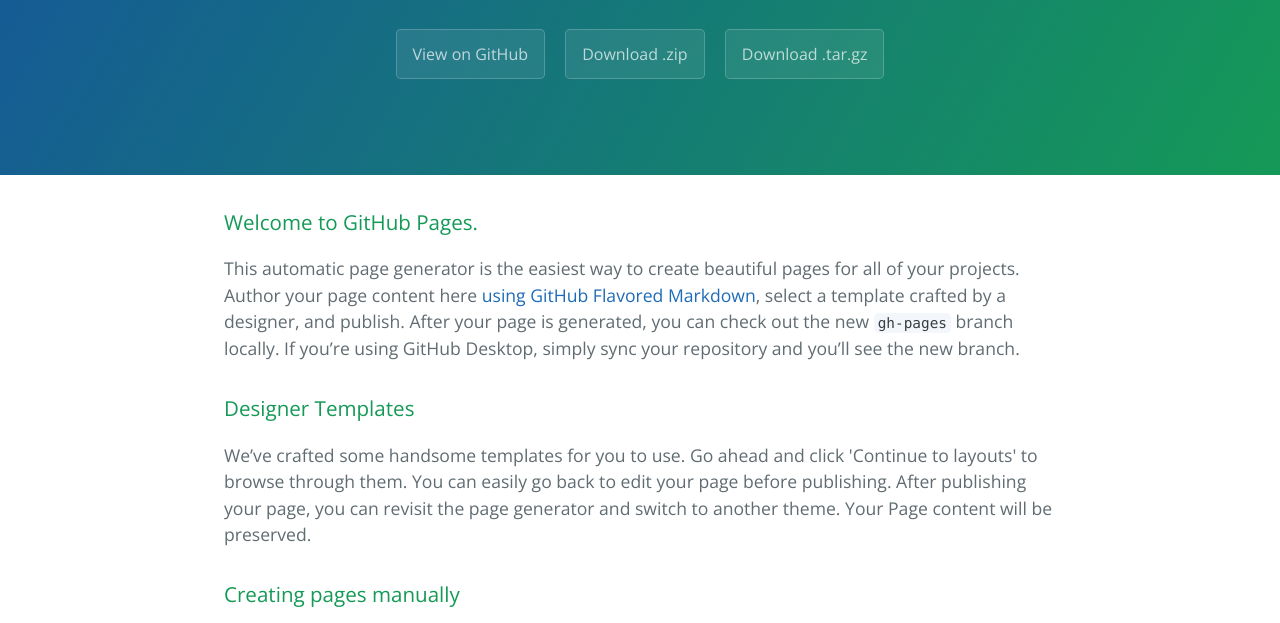
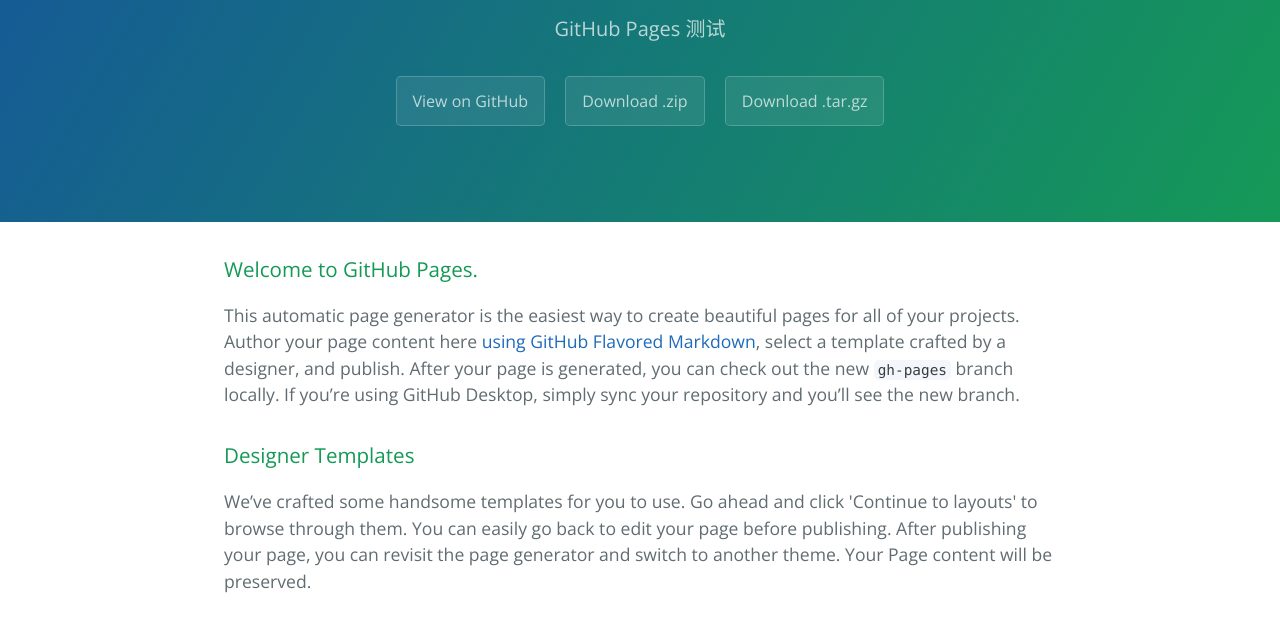
Before and after one commit to yangjia91/test, a plain HTML site: page index.html in a window 1280 px wide. Shown: the part 161-784 px from the top of the page. Drawn offline with nearby package versions, Linux system fonts and the light colour scheme.

```diff
--- a/index.html
+++ b/index.html
@@ -12,10 +12,10 @@
   <body>
     <section class="page-header">
       <h1 class="project-name">Yangjia.GitHub.io</h1>
-      <h2 class="project-tagline"></h2>
-      <a href="https://github.com/yangjia91/yangjia.github.io" class="btn">View on GitHub</a>
-      <a href="https://github.com/yangjia91/yangjia.github.io/zipball/master" class="btn">Download .zip</a>
-      <a href="https://github.com/yangjia91/yangjia.github.io/tarball/master" class="btn">Download .tar.gz</a>
+      <h2 class="project-tagline">GitHub Pages 测试</h2>
+      <a href="https://github.com/yangjia91/yangjia.github.com" class="btn">View on GitHub</a>
+      <a href="https://github.com/yangjia91/yangjia.github.com/zipball/master" class="btn">Download .zip</a>
+      <a href="https://github.com/yangjia91/yangjia.github.com/tarball/master" class="btn">Download .tar.gz</a>
     </section>
 
     <section class="main-content">
@@ -45,7 +45,7 @@
 <p>Having trouble with Pages? Check out our <a href="https://help.github.com/pages">documentation</a> or <a href="https://github.com/contact">contact support</a> and we’ll help you sort it out.</p>
 
       <footer class="site-footer">
-        <span class="site-footer-owner"><a href="https://github.com/yangjia91/yangjia.github.io">Yangjia.GitHub.io</a> is maintained by <a href="https://github.com/yangjia91">yangjia91</a>.</span>
+        <span class="site-footer-owner"><a href="https://github.com/yangjia91/yangjia.github.com">Yangjia.GitHub.io</a> is maintained by <a href="https://github.com/yangjia91">yangjia91</a>.</span>
 
         <span class="site-footer-credits">This page was generated by <a href="https://pages.github.com">GitHub Pages</a> using the <a href="https://github.com/jasonlong/cayman-theme">Cayman theme</a> by <a href="https://twitter.com/jasonlong">Jason Long</a>.</span>
       </footer>
```
Also changed, not shown: params.json (+1 -1 lines).
